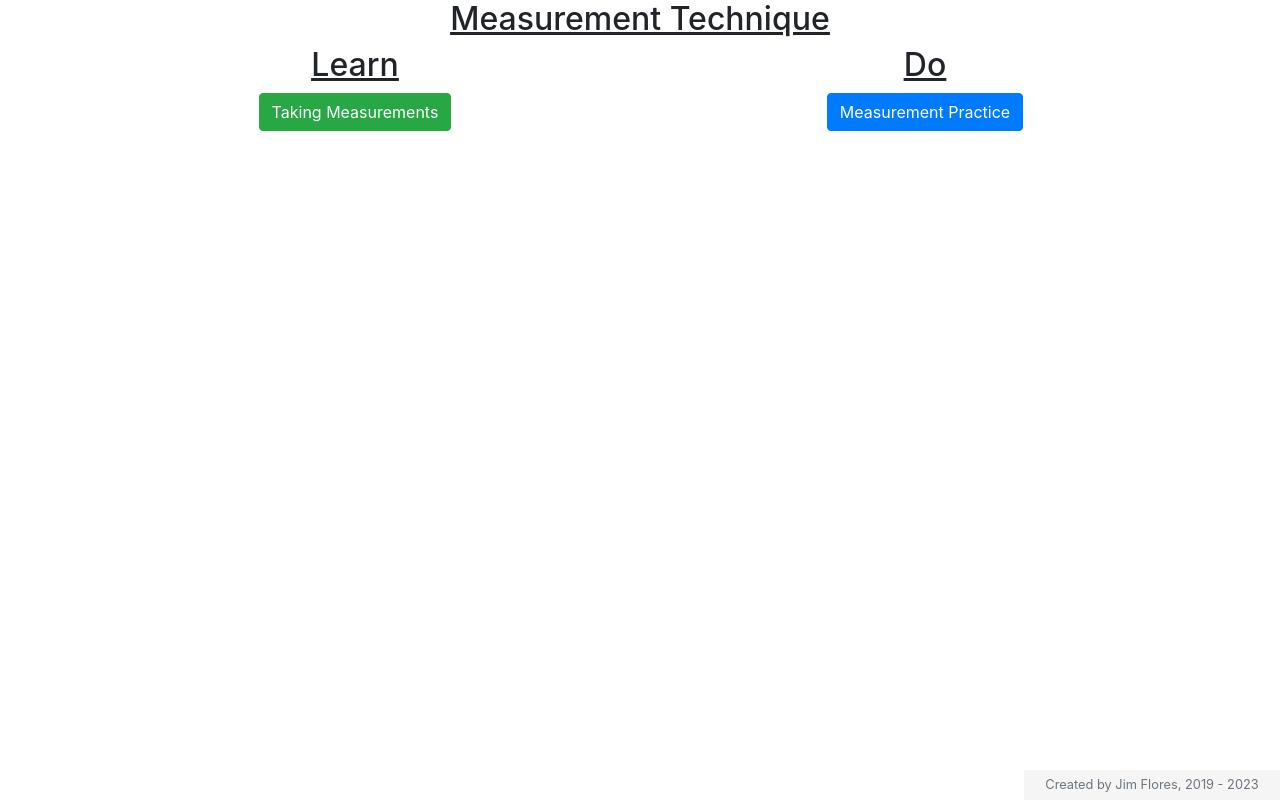
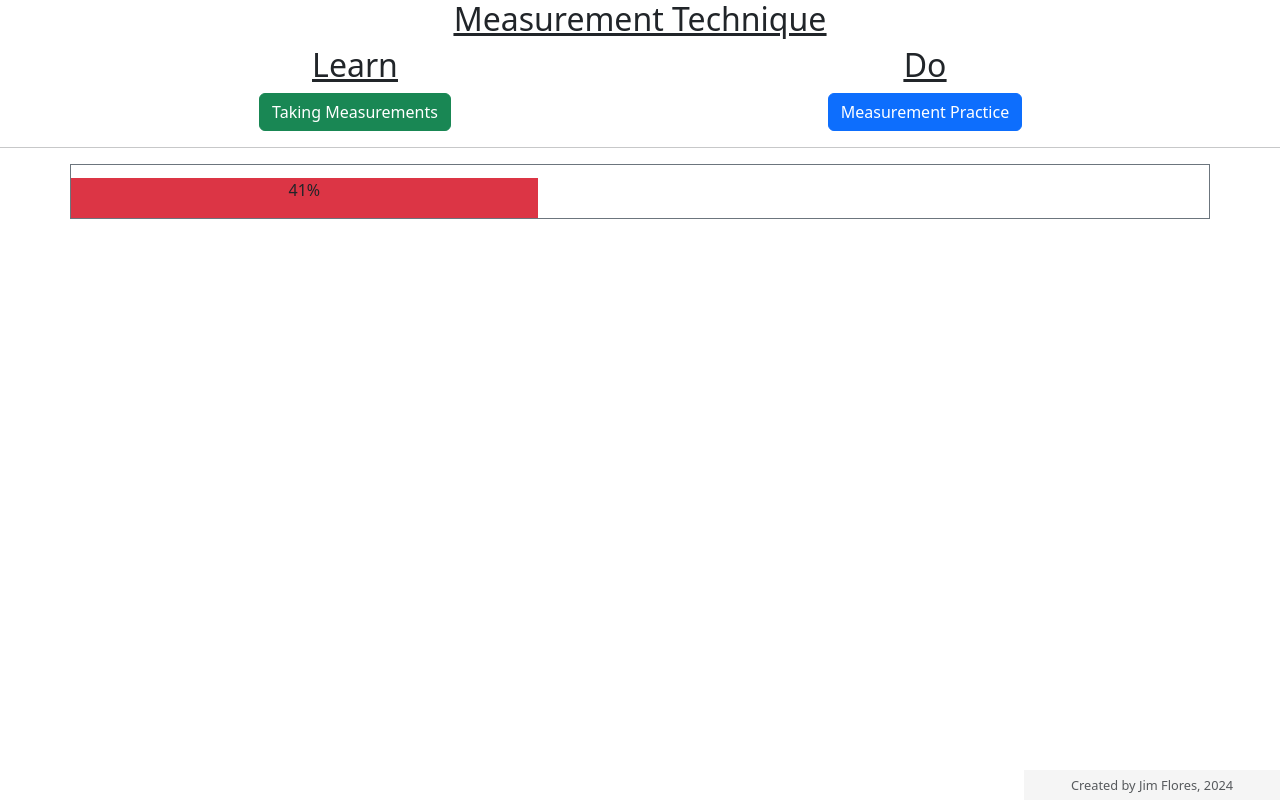
Before and after one commit to jimflores5/Measurement, a Flask app: page / in a window 1280 px wide. Run offline with Flask 3, Linux system fonts and the light colour scheme; some libraries are stand-ins or nearby versions.

Commit message:
1st experiment with HTML variable widths for object to measure.

```diff
--- a/main.py
+++ b/main.py
@@ -8,7 +8,8 @@ app.secret_key = 'yrtsimehc'
 
 @app.route('/')
 def index():
-    return render_template('index.html',title="Measurement Practice")
+    wide = random.randint(0,100)
+    return render_template('index.html',title='Measurement Practice', wide=wide)
 
 if __name__ == '__main__':
     app.run()
--- a/templates/base.html
+++ b/templates/base.html
@@ -4,8 +4,9 @@
         <meta charset="utf-8">
         <meta name="viewport" content="width=device-width, initial-scale=1, shrink-to-fit=no">
         <title>{{title}}</title>
-        <!-- Bootstrap 4.0.0 compiled and minified CSS -->
-        <link rel="stylesheet" href="https://maxcdn.bootstrapcdn.com/bootstrap/4.0.0/css/bootstrap.min.css" integrity="sha384-Gn5384xqQ1aoWXA+058RXPxPg6fy4IWvTNh0E263XmFcJlSAwiGgFAW/dAiS6JXm" crossorigin="anonymous">
+        <!-- Bootstrap 5.3 compiled and minified CSS -->
+        <link href="https://cdn.jsdelivr.net/npm/bootstrap@5.3.3/dist/css/bootstrap.min.css" rel="stylesheet" integrity="sha384-QWTKZyjpPEjISv5WaRU9OFeRpok6YctnYmDr5pNlyT2bRjXh0JMhjY6hW+ALEwIH" crossorigin="anonymous">
+        <script src="https://cdn.jsdelivr.net/npm/bootstrap@5.3.3/dist/js/bootstrap.bundle.min.js" integrity="sha384-YvpcrYf0tY3lHB60NNkmXc5s9fDVZLESaAA55NDzOxhy9GkcIdslK1eN7N6jIeHz" crossorigin="anonymous"></script>
         <!-- User-defined CSS -->
         <link rel="stylesheet" type="text/css" href="{{ url_for('static', filename='style.css') }}">
         <style></style>
@@ -14,13 +15,12 @@
     <body>
         {% block content %}
         {% endblock %}
-        <!-- Bootstrap 4.0.0 compiled and minified JavaScript -->
-        <script src="https://code.jquery.com/jquery-3.2.1.slim.min.js" integrity="sha384-KJ3o2DKtIkvYIK3UENzmM7KCkRr/rE9/Qpg6aAZGJwFDMVNA/GpGFF93hXpG5KkN" crossorigin="anonymous"></script>
-        <script src="https://cdnjs.cloudflare.com/ajax/libs/popper.js/1.12.9/umd/popper.min.js" integrity="sha384-ApNbgh9B+Y1QKtv3Rn7W3mgPxhU9K/ScQsAP7hUibX39j7fakFPskvXusvfa0b4Q" crossorigin="anonymous"></script>
-        <script src="https://maxcdn.bootstrapcdn.com/bootstrap/4.0.0/js/bootstrap.min.js" integrity="sha384-JZR6Spejh4U02d8jOt6vLEHfe/JQGiRRSQQxSfFWpi1MquVdAyjUar5+76PVCmYl" crossorigin="anonymous"></script>
+        <!-- Bootstrap 5.3 compiled and minified JavaScript -->
+        <script src="https://cdn.jsdelivr.net/npm/@popperjs/core@2.11.8/dist/umd/popper.min.js" integrity="sha384-I7E8VVD/ismYTF4hNIPjVp/Zjvgyol6VFvRkX/vR+Vc4jQkC+hVqc2pM8ODewa9r" crossorigin="anonymous"></script>
+        <script src="https://cdn.jsdelivr.net/npm/bootstrap@5.3.3/dist/js/bootstrap.min.js" integrity="sha384-0pUGZvbkm6XF6gxjEnlmuGrJXVbNuzT9qBBavbLwCsOGabYfZo0T0to5eqruptLy" crossorigin="anonymous"></script>
         <footer class="footer">
             <div class="container wrapper text-center">
-                <span class="text-muted">Created by Jim Flores, 2019 - 2023</span>
+                <span class="text-muted">Created by Jim Flores, 2024</span>
             </div>
         </footer>
     </body>
--- a/templates/index.html
+++ b/templates/index.html
@@ -1,29 +1,39 @@
 {% extends "base.html" %}
 
 {% block content %}
-    <div class="container">
-        <div class = 'row'>
-            <div class='col'>
+    <section class="container">
+        <section class = 'row'>
+            <section class='col'>
                 <h1 class='wrapper text-center main-heading'><u>Measurement Technique</u></h1>
-                <div class="row">
-                    <div class="col">
+                <section class="row">
+                    <section class="col">
                         <div class = 'wrapper text-center'>
                             <h1 class="main-heading"><u>Learn</u></h1>
                             <div class="btn-group-vertical">
                                 <a href="measuring/1" class="btn btn-success" role="button">Taking Measurements</a>
                             </div>
                         </div>
-                    </div>
-                    <div class = 'col'>
+                    </section>
+                    <section class = 'col'>
                         <div class='wrapper text-center'>
                             <h1 class="main-heading"><u>Do</u></h1>
                             <div class="btn-group-vertical">
                                 <a href="measurement_practice" class="btn btn-primary" role="button">Measurement Practice</a>
                             </div>
                         </div>
-                    </div>
-                </div>
+                    </section>
+                </section>
+            </section>
+        </section>
+    </section>
+    <hr>
+    <section class="container text-center border border-secondary" style="padding-top: 1%;">
+        <div class="row">
+            <div class="bg-danger" style="max-width: {{wide}}%">
+                <p>{{wide}}%</p>
             </div>
         </div>
-    </div>
+    </section>
+    <!-- Vertical & Horizontal rulers: https://codepen.io/Raph285/pen/oNPdPWq -->
+    <!-- Horizontal ruler: https://codepen.io/pbweb/pen/gMQKEK-->
 {% endblock %}
```
